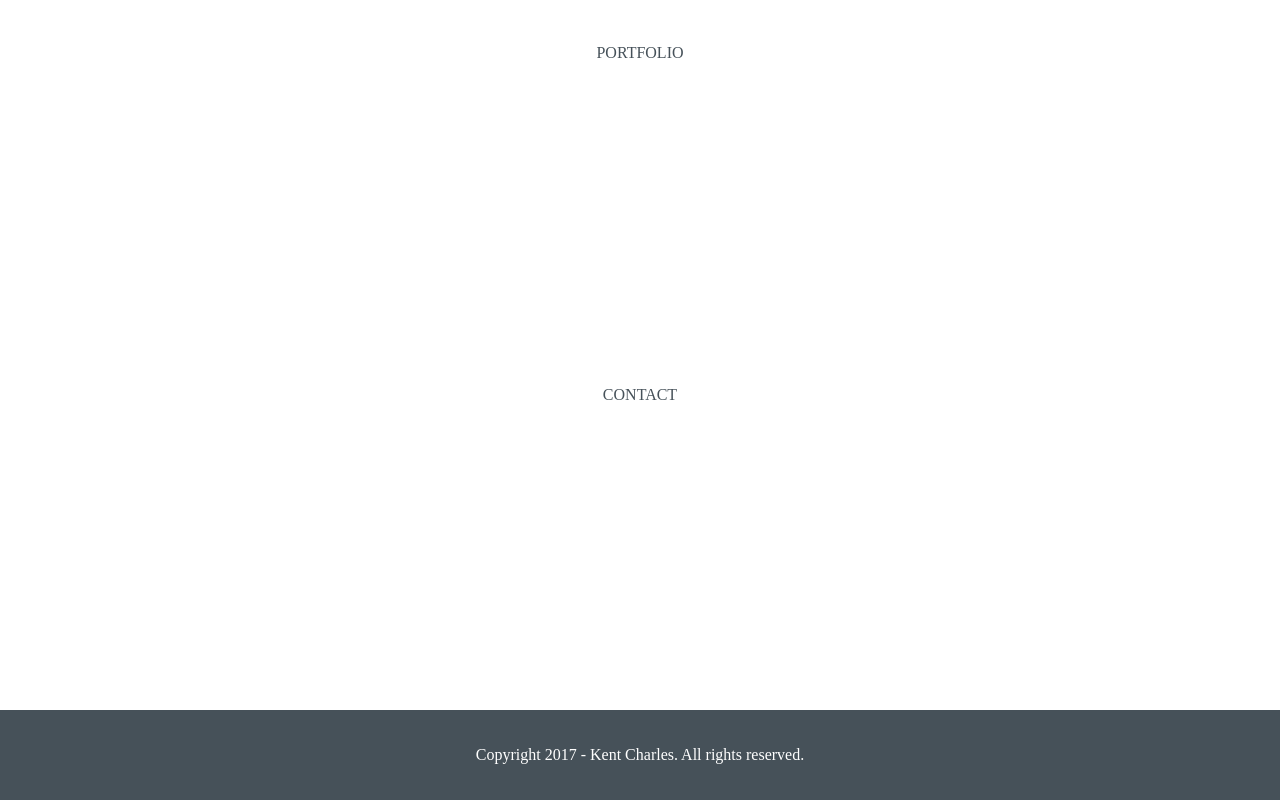
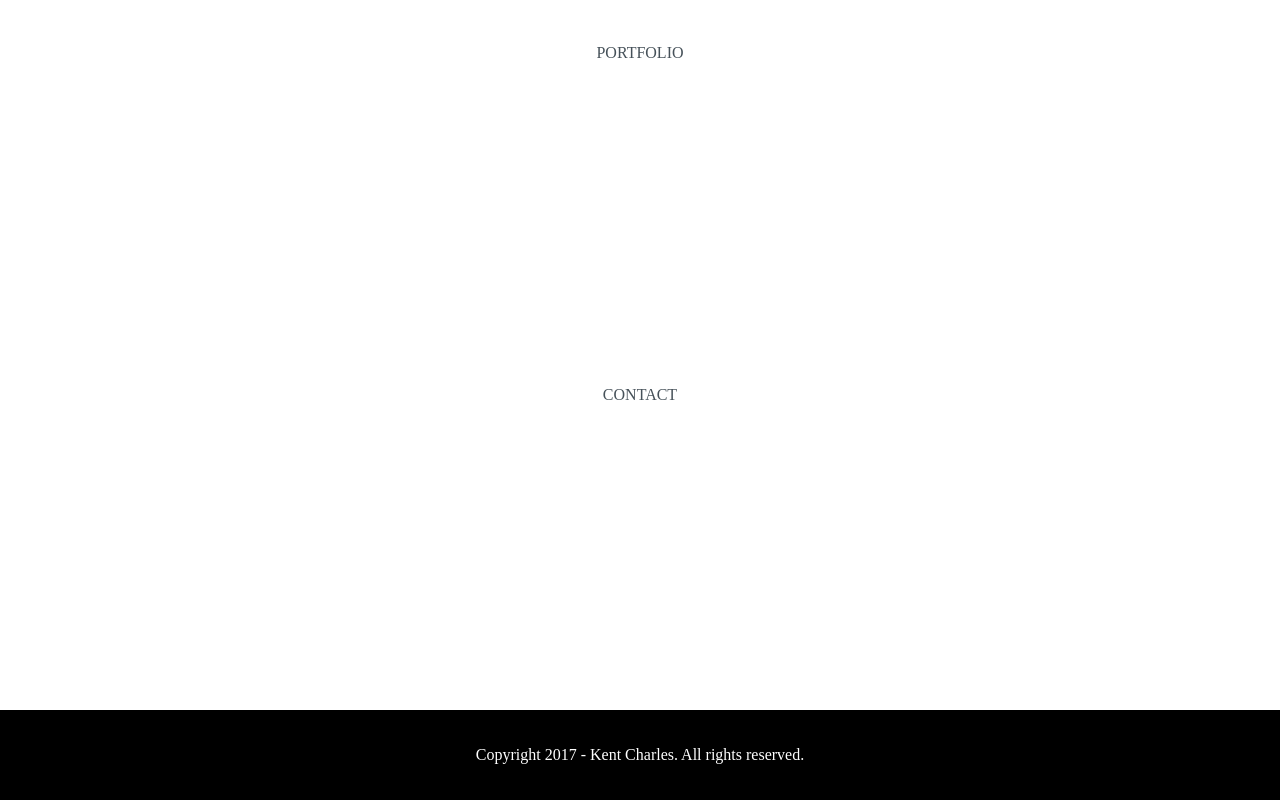
Before and after one commit to KentCharles/CUTAMORA_KentCharles_PersonalWebsite, a plain HTML site: page Kent Charles.html in a window 1280 px wide. Shown: the part 1035-1835 px from the top of the page. Drawn offline with Linux system fonts and the light colour scheme.

Commit message:
changed the color of my footer

```diff
--- a/style.css
+++ b/style.css
@@ -22,11 +22,12 @@
 #Footer{
     width: 100%;
     height: 90px;
-    background-color: #1b1b1b;
+    background-color: #000000;
     text-align:center;
     position: absolute;
     left: 0px;
 }
+
 
 a{
     text-decoration: none;
@@ -54,14 +55,6 @@ ul li:hover{
     color: #ffea00;
 }
 
-#Footer{
-    width: 100%;
-    height: 90px;
-    background-color: #465159;
-    text-align:center;
-    position: absolute;
-    left: 0px;
-}
 
 p{
 	color:white;
```
